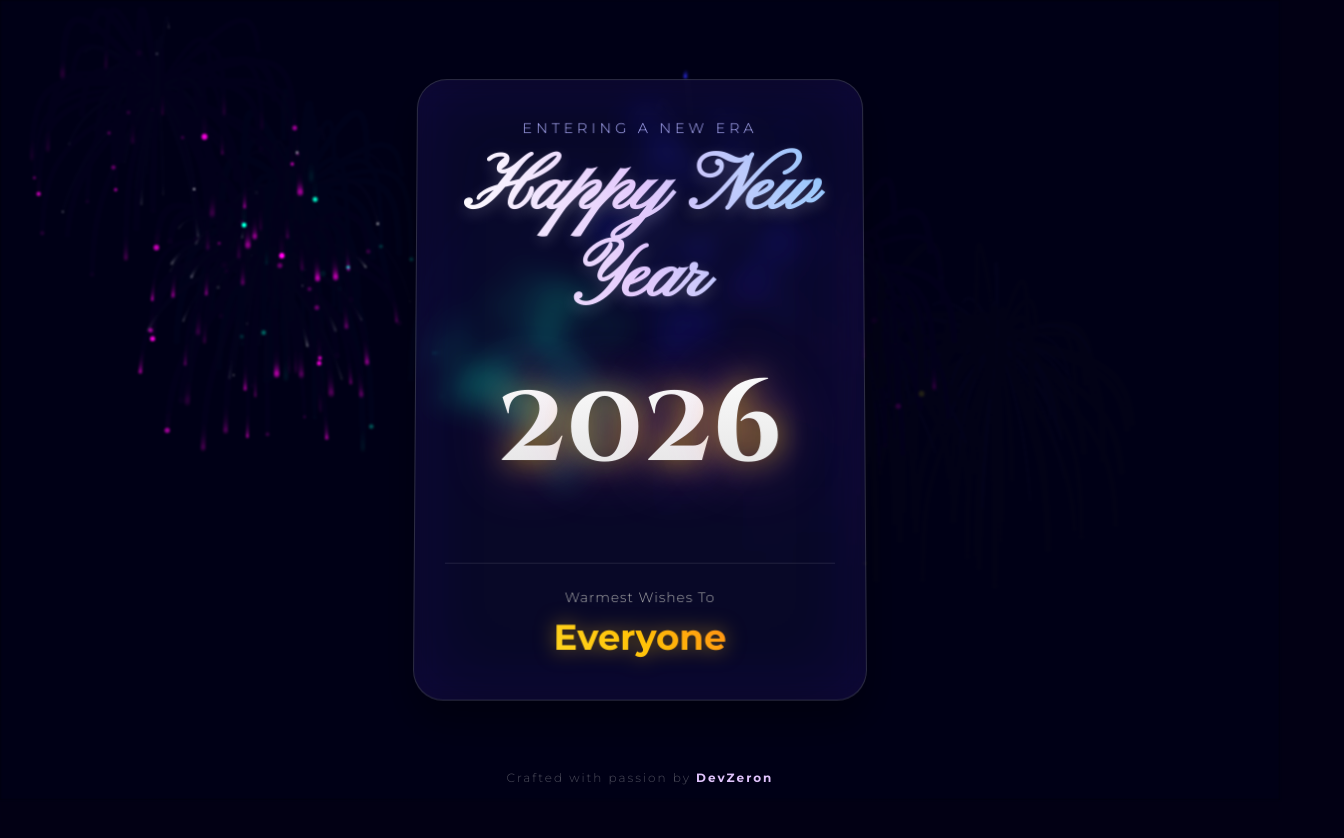
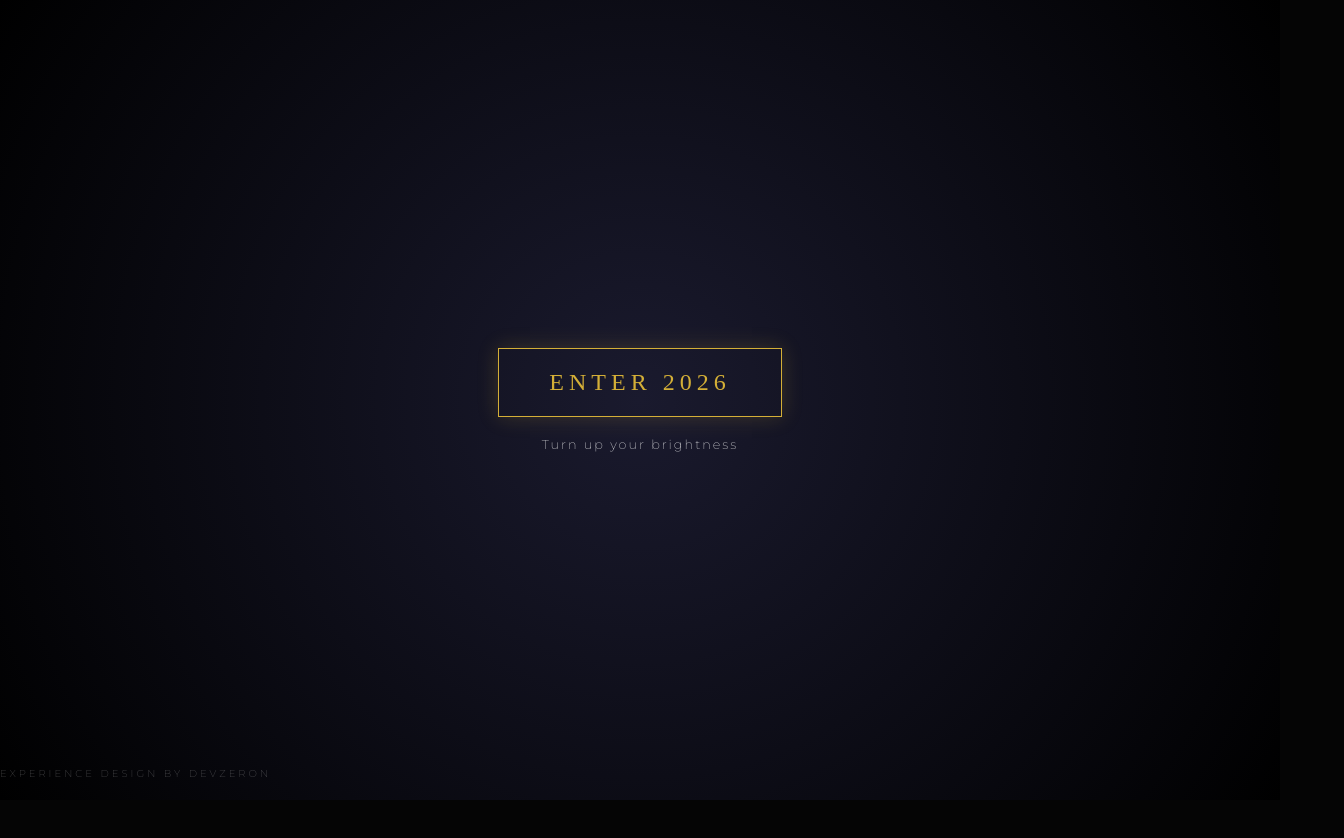
Before and after one commit to ZeronModz/Happy-New-Year-2026, a plain HTML site: page index.html in a window 1280 px wide. Shown: the whole page, 1344 px wide, since content can reach past the window. Before the commit the page ends 800 px from the top, so only its background shows below. Drawn offline with Linux system fonts and the light colour scheme; a web font is replaced by a local one.

Commit message:
Update index.html

```diff
--- a/index.html
+++ b/index.html
@@ -3,231 +3,299 @@
 <head>
     <meta charset="UTF-8">
     <meta name="viewport" content="width=device-width, initial-scale=1.0">
-    <title>Welcome 2026 - A New Beginning</title>
+    <title>2026 Experience | Premium Wish</title>
     <style>
-        /* --- PREMIUM FONTS & RESET --- */
-        @import url('https://fonts.googleapis.com/css2?family=Cinzel+Decorative:wght@700&family=Montserrat:wght@300;700&family=Pinyon+Script&display=swap');
+        /* --- PREMIUM IMPORTS --- */
+        @import url('https://fonts.googleapis.com/css2?family=Italiana&family=Playfair+Display:ital,wght@1,400;1,700&family=Montserrat:wght@200;600&display=swap');
 
-        * {
-            margin: 0;
-            padding: 0;
-            box-sizing: border-box;
+        :root {
+            --gold: #d4af37;
+            --neon-blue: #00f3ff;
+            --deep-bg: #050505;
         }
 
+        * { margin: 0; padding: 0; box-sizing: border-box; }
+
         body {
-            background: #020014; /* Deep dark blue/purple background */
+            background-color: var(--deep-bg);
+            color: white;
+            font-family: 'Montserrat', sans-serif;
             overflow: hidden;
-            font-family: 'Montserrat', sans-serif;
             height: 100vh;
+            width: 100vw;
+        }
+
+        /* --- STAGE MANAGEMENT --- */
+        .stage {
+            position: absolute;
+            top: 0; left: 0;
+            width: 100%; height: 100%;
             display: flex;
+            flex-direction: column;
             justify-content: center;
             align-items: center;
-            color: white;
-            position: relative;
-            perspective: 1000px;
+            transition: opacity 1s ease-in-out, transform 1s ease-in-out;
+            z-index: 10;
         }
 
-        /* --- DYNAMIC BACKGROUND LAYER --- */
-        .bg-gradient {
+        .hidden {
+            opacity: 0;
+            pointer-events: none;
+            transform: scale(1.1);
+            z-index: -1;
+        }
+
+        /* ================= SCENE 1: THE UNLOCK ================= */
+        #scene1 { background: radial-gradient(circle, #1a1a2e 0%, #000 100%); }
+
+        .unlock-btn {
+            background: transparent;
+            border: 1px solid var(--gold);
+            color: var(--gold);
+            padding: 20px 50px;
+            font-family: 'Italiana', serif;
+            font-size: 1.5rem;
+            letter-spacing: 5px;
+            text-transform: uppercase;
+            cursor: pointer;
+            position: relative;
+            overflow: hidden;
+            transition: all 0.5s;
+            box-shadow: 0 0 20px rgba(212, 175, 55, 0.2);
+        }
+
+        .unlock-btn:hover {
+            background: var(--gold);
+            color: #000;
+            box-shadow: 0 0 50px rgba(212, 175, 55, 0.6);
+        }
+
+        .hint-text {
+            margin-top: 20px;
+            font-size: 0.8rem;
+            opacity: 0.5;
+            letter-spacing: 2px;
+            animation: pulse 2s infinite;
+        }
+
+        /* ================= SCENE 2: THE FLOWERS & MESSAGE ================= */
+        #scene2 {
+            background: #000;
+            pointer-events: none; /* Let clicks pass through */
+        }
+
+        .message-box {
+            text-align: center;
+            max-width: 80%;
+        }
+
+        .typing-text {
+            font-family: 'Playfair Display', serif;
+            font-size: 2rem;
+            font-style: italic;
+            background: linear-gradient(to right, #fff, #abaacc);
+            -webkit-background-clip: text;
+            color: transparent;
+            line-height: 1.5;
+        }
+
+        /* Flower Petals CSS */
+        .petal {
             position: absolute;
-            top: 0;
-            left: 0;
-            width: 100%;
-            height: 100%;
-            background: radial-gradient(circle at center, rgba(76, 0, 255, 0.2) 0%, rgba(0, 0, 0, 0.8) 70%, #010008 100%);
-            z-index: -2;
+            background: linear-gradient(45deg, #ff9a9e, #fecfef);
+            border-radius: 100% 0 100% 0;
+            opacity: 0.8;
+            animation: fall linear forwards;
         }
+
+        /* ================= SCENE 3: THE GRAND FINALE ================= */
+        #scene3 { z-index: 5; }
 
         #canvas {
             position: absolute;
-            top: 0;
-            left: 0;
-            width: 100%;
-            height: 100%;
-            z-index: -1;
-            filter: blur(1px) brightness(1.2); /* Enhanced fireworks look */
+            top: 0; left: 0;
+            z-index: 1;
         }
 
-        /* --- MAIN GLASS CARD --- */
-        .main-card {
+        .final-content {
             position: relative;
             z-index: 10;
             text-align: center;
-            padding: 40px 30px;
-            /* Advanced Glassmorphism */
-            background: rgba(255, 255, 255, 0.03);
-            backdrop-filter: blur(15px) saturate(150%);
-            -webkit-backdrop-filter: blur(15px) saturate(150%);
-            border-radius: 30px;
-            border: 1px solid rgba(255, 255, 255, 0.15);
-            box-shadow:
-                0 20px 40px rgba(0,0,0,0.4),
-                0 0 80px rgba(76, 0, 255, 0.1) inset; /* Inner glow */
-            max-width: 90%;
-            width: 450px;
-            transform-style: preserve-3d;
-            animation: cardFloat 8s ease-in-out infinite;
+            mix-blend-mode: screen; /* Blends text with fireworks */
         }
 
-        /* --- TYPOGRAPHY & EFFECTS --- */
-        .intro-text {
-            font-family: 'Montserrat', sans-serif;
-            font-weight: 300;
-            font-size: 0.9rem;
-            letter-spacing: 4px;
+        h1.glitch-header {
+            font-family: 'Italiana', serif;
+            font-size: 6vw; /* Responsive size */
+            color: #fff;
             text-transform: uppercase;
-            color: #b3b3ff;
-            margin-bottom: 5px;
-            opacity: 0;
-            animation: slideUpFade 1s ease-out forwards 0.5s;
+            letter-spacing: 10px;
+            margin-bottom: 0;
+            text-shadow: 0 0 30px rgba(255,255,255,0.5);
+            animation: textShine 3s infinite alternate;
         }
 
-        h1.greeting {
-            font-family: 'Pinyon Script', cursive; /* Elegant script font */
-            font-size: 5rem;
-            line-height: 1.1;
-            background: linear-gradient(to right, #ffffff, #e0c3fc, #8ec5fc);
+        .big-year {
+            font-size: 15vw;
+            font-weight: 900;
+            line-height: 0.9;
+            background: linear-gradient(to bottom, #fff 0%, #888 50%, #000 100%); /* Chrome effect */
             -webkit-background-clip: text;
-            background-clip: text;
             color: transparent;
-            text-shadow: 0 5px 15px rgba(255, 255, 255, 0.2);
-            margin: 10px 0;
-            opacity: 0;
-            animation: zoomInFade 1.2s ease-out forwards 0.8s;
+            -webkit-text-stroke: 2px rgba(255,255,255,0.3);
+            position: relative;
         }
 
-        .year-display {
-            font-family: 'Cinzel Decorative', cursive; /* Luxurious, ornamental font */
-            font-size: 7rem;
-            font-weight: 700;
-            margin: 20px 0 30px;
-            position: relative;
-            display: inline-block;
+        .big-year::after {
+            content: '2026';
+            position: absolute;
+            left: 0; top: 0;
+            width: 100%;
+            color: transparent;
+            text-shadow: 0 0 50px var(--neon-blue);
+            z-index: -1;
+            opacity: 0.5;
+            animation: flicker 2s infinite;
         }
 
-        /* --- NEON GLOW EFFECT FOR 2026 --- */
-        .year-display span {
-            display: inline-block;
-            background: linear-gradient(to bottom, #fff, #e0e0e0);
-            -webkit-background-clip: text;
-            background-clip: text;
-            color: transparent;
-            position: relative;
-            z-index: 2;
-            filter: drop-shadow(0 0 15px rgba(255, 215, 0, 0.6)) drop-shadow(0 0 30px rgba(255, 100, 255, 0.4));
+        .name-highlight {
+            font-family: 'Playfair Display', serif;
+            font-size: 3rem;
+            color: var(--gold);
+            display: block;
+            margin-top: 20px;
+            font-style: italic;
+            text-shadow: 0 0 20px rgba(212, 175, 55, 0.8);
             opacity: 0;
-            animation: slideUpFade 1s cubic-bezier(0.34, 1.56, 0.64, 1) forwards;
-        }
-        /* Staggered animation for numbers */
-        .year-display span:nth-child(1) { animation-delay: 1.2s; }
-        .year-display span:nth-child(2) { animation-delay: 1.4s; }
-        .year-display span:nth-child(3) { animation-delay: 1.6s; }
-        .year-display span:nth-child(4) { animation-delay: 1.8s; }
-
-
-        .recipient-block {
-            margin-top: 30px;
-            border-top: 1px solid rgba(255,255,255,0.1);
-            padding-top: 25px;
-            opacity: 0;
-            animation: fadeIn 1s ease-out forwards 2.2s;
+            animation: slideUp 1s ease-out forwards 1s;
         }
 
-        .wishing-lbl {
-            font-size: 0.85rem;
-            color: #aaa;
-            letter-spacing: 1px;
-            margin-bottom: 10px;
+        .footer {
+            position: absolute;
+            bottom: 20px;
+            font-size: 10px;
+            color: rgba(255,255,255,0.3);
+            text-transform: uppercase;
+            letter-spacing: 3px;
+            z-index: 20;
         }
 
-        .recipient-name {
-            font-family: 'Montserrat', sans-serif;
-            font-size: 2.2rem;
-            font-weight: 700;
-            background: linear-gradient(45deg, #ffeb3b, #ffc107, #ff5722); /* Warm gold/fire gradient */
-            -webkit-background-clip: text;
-            background-clip: text;
-            color: transparent;
-            filter: drop-shadow(0 0 10px rgba(255, 193, 7, 0.5));
-            display: block;
-            word-wrap: break-word;
+        /* --- ANIMATIONS --- */
+        @keyframes pulse { 0%, 100% { opacity: 0.3; } 50% { opacity: 0.8; } }
+        @keyframes fall {
+            to { transform: translateY(100vh) rotate(720deg); opacity: 0; }
         }
+        @keyframes flicker {
+            0%, 19%, 21%, 23%, 25%, 54%, 56%, 100% { opacity: 0.5; }
+            20%, 24%, 55% { opacity: 1; text-shadow: 0 0 80px var(--neon-blue); }
+        }
+        @keyframes textShine { from { filter: brightness(100%); } to { filter: brightness(150%); } }
+        @keyframes slideUp { from { transform: translateY(50px); opacity: 0; } to { transform: translateY(0); opacity: 1; } }
 
-
-        /* --- FOOTER --- */
-        .footer {
-            position: absolute;
-            bottom: 15px;
-            width: 100%;
-            text-align: center;
-            font-size: 0.75rem;
-            color: rgba(255,255,255,0.3);
-            z-index: 10;
-            letter-spacing: 2px;
-        }
-        .footer span { color: #e0c3fc; font-weight: 600; }
-
-
-        /* --- KEYFRAME ANIMATIONS --- */
-        @keyframes cardFloat {
-            0%, 100% { transform: translateY(0) rotateX(0deg); }
-            50% { transform: translateY(-15px) rotateX(2deg); } /* Subtle 3D tilt */
-        }
-        @keyframes slideUpFade {
-            from { transform: translateY(40px); opacity: 0; }
-            to { transform: translateY(0); opacity: 1; }
-        }
-        @keyframes zoomInFade {
-            from { transform: scale(0.8); opacity: 0; filter: blur(10px); }
-            to { transform: scale(1); opacity: 1; filter: blur(0); }
-        }
-        @keyframes fadeIn { from { opacity: 0; } to { opacity: 1; } }
-
-        /* --- MOBILE OPTIMIZATION --- */
-        @media (max-width: 480px) {
-            .main-card { padding: 30px 20px; }
-            h1.greeting { font-size: 3.8rem; }
-            .year-display { font-size: 5rem; margin: 15px 0 25px; }
-            .recipient-name { font-size: 1.8rem; }
-            .intro-text { font-size: 0.8rem; }
+        @media (max-width: 768px) {
+            h1.glitch-header { font-size: 2.5rem; letter-spacing: 5px; }
+            .big-year { font-size: 25vw; }
+            .name-highlight { font-size: 2rem; }
+            .unlock-btn { padding: 15px 30px; font-size: 1.2rem; }
         }
     </style>
 </head>
 <body>
 
-    <div class="bg-gradient"></div>
-    <canvas id="canvas"></canvas>
+    <div id="scene1" class="stage">
+        <button class="unlock-btn" onclick="startJourney()">Enter 2026</button>
+        <p class="hint-text">Turn up your brightness</p>
+    </div>
 
-    <div class="main-card">
-        <p class="intro-text">Entering a new era</p>
-        <h1 class="greeting">Happy New Year</h1>
-        <div class="year-display">
-            <span>2</span><span>0</span><span>2</span><span>6</span>
-        </div>
-
-        <div class="recipient-block">
-            <p class="wishing-lbl">Warmest Wishes To</p>
-            <span class="recipient-name" id="nameDisplay">Everyone</span>
+    <div id="scene2" class="stage hidden">
+        <div class="message-box">
+            <p id="typewriter" class="typing-text"></p>
         </div>
     </div>
 
-    <div class="footer">
-        Crafted with passion by <span>DevZeron</span>
+    <div id="scene3" class="stage hidden">
+        <canvas id="canvas"></canvas>
+        <div class="final-content">
+            <h1 class="glitch-header">Happy New Year</h1>
+            <div class="big-year">2026</div>
+            <span id="recipientName" class="name-highlight"></span>
+        </div>
     </div>
 
+    <div class="footer">Experience Design by DevZeron</div>
+
     <script>
-        /* --- 1. DYNAMIC NAME HANDLING --- */
+        // --- 1. CONFIG & SETUP ---
         const urlParams = new URLSearchParams(window.location.search);
-        const name = urlParams.get('name');
-        const nameDisplay = document.getElementById('nameDisplay');
+        const name = urlParams.get('name') || "Everyone";
+        document.getElementById('recipientName').innerText = name;
+        document.title = `2026 Wish for ${name}`;
 
-        if (name) {
-            nameDisplay.textContent = name.replace(/</g, "&lt;").replace(/>/g, "&gt;");
-            document.title = `Happy New Year 2026 - Wishes for ${name}`;
+        // --- 2. JOURNEY CONTROL ---
+        function startJourney() {
+            // Hide Scene 1
+            document.getElementById('scene1').classList.add('hidden');
+
+            // Show Scene 2
+            const scene2 = document.getElementById('scene2');
+            scene2.classList.remove('hidden');
+
+            // Start Flower Rain
+            createFlowerRain();
+
+            // Typewriter Effect
+            const text = `Goodbye 2025... \n A new chapter awaits for you, ${name}. \n Are you ready?`;
+            const typeWriterElement = document.getElementById('typewriter');
+            let i = 0;
+
+            function type() {
+                if (i < text.length) {
+                    typeWriterElement.innerHTML += text.charAt(i) === '\n' ? '<br/>' : text.charAt(i);
+                    i++;
+                    setTimeout(type, 50);
+                } else {
+                    // After typing finishes, wait 2 seconds then go to Finale
+                    setTimeout(launchFinale, 2000);
+                }
+            }
+            type();
         }
-        // No else needed, default is "Everyone" in HTML
 
-        /* --- 2. ENHANCED FIREWORKS ENGINE (Modernized) --- */
+        function launchFinale() {
+            // Hide Scene 2
+            document.getElementById('scene2').classList.add('hidden');
+
+            // Show Scene 3
+            const scene3 = document.getElementById('scene3');
+            scene3.classList.remove('hidden');
+
+            // Start Fireworks Loop
+            animateFireworks();
+
+            // Initial Boom
+            for(let i=0; i<5; i++) {
+                setTimeout(() => {
+                    createFirework(window.innerWidth/2 + (Math.random()*200 - 100), window.innerHeight/2 + (Math.random()*200 - 100));
+                }, i * 300);
+            }
+        }
+
+        // --- 3. FLOWER ANIMATION (CSS + JS) ---
+        function createFlowerRain() {
+            const container = document.getElementById('scene2');
+            for (let i = 0; i < 50; i++) {
+                let petal = document.createElement('div');
+                petal.classList.add('petal');
+                petal.style.left = Math.random() * 100 + 'vw';
+                petal.style.width = Math.random() * 15 + 10 + 'px';
+                petal.style.height = petal.style.width;
+                petal.style.animationDuration = Math.random() * 3 + 2 + 's';
+                petal.style.animationDelay = Math.random() * 2 + 's';
+                container.appendChild(petal);
+            }
+        }
+
+        // --- 4. ADVANCED FIREWORKS ENGINE ---
         const canvas = document.getElementById("canvas");
         const ctx = canvas.getContext("2d");
         let w, h;
@@ -240,65 +308,80 @@
         window.addEventListener("resize", resize);
         resize();
 
-        function random(min, max) { return Math.random() * (max - min) + min; }
+        class Particle {
+            constructor(x, y, color) {
+                this.x = x; this.y = y; this.color = color;
+                this.angle = Math.random() * Math.PI * 2;
+                this.velocity = Math.random() * 8 + 2; // High velocity for explosion
+                this.friction = 0.95;
+                this.gravity = 0.05;
+                this.alpha = 1;
+                this.decay = Math.random() * 0.015 + 0.005;
 
-        class Particle {
-            constructor(x, y, color, isSparkle = false) {
-                this.x = x; this.y = y; this.color = color;
-                const angle = random(0, Math.PI * 2);
-                const speed = isSparkle ? random(1, 3) : random(2, 8); // Faster, bigger explosions
-                this.vx = Math.cos(angle) * speed;
-                this.vy = Math.sin(angle) * speed;
-                this.alpha = 1;
-                this.friction = isSparkle ? 0.98 : 0.95;
-                this.gravity = isSparkle ? 0.02 : 0.06;
-                this.decay = random(0.008, 0.015); // Longer lasting
-                this.size = isSparkle ? random(0.5, 1.5) : random(1.5, 3);
+                this.vx = Math.cos(this.angle) * this.velocity;
+                this.vy = Math.sin(this.angle) * this.velocity;
             }
+
             update() {
-                this.vx *= this.friction; this.vy *= this.friction;
+                this.vx *= this.friction;
+                this.vy *= this.friction;
                 this.vy += this.gravity;
-                this.x += this.vx; this.y += this.vy;
+                this.x += this.vx;
+                this.y += this.vy;
                 this.alpha -= this.decay;
             }
+
             draw() {
                 ctx.save();
                 ctx.globalAlpha = this.alpha;
                 ctx.beginPath();
-                ctx.arc(this.x, this.y, this.size, 0, Math.PI * 2);
+                ctx.arc(this.x, this.y, 2, 0, Math.PI * 2);
                 ctx.fillStyle = this.color;
                 ctx.fill();
-                ctx.shadowBlur = 10; // Bloom effect
+                // Add Trail
+                ctx.shadowBlur = 10;
                 ctx.shadowColor = this.color;
                 ctx.restore();
             }
         }
 
         function createFirework(x, y) {
-            const colors = ['#ff00de', '#00ffcc', '#3333ff', '#ffea00', '#ff5e00'];
-            const color = colors[Math.floor(random(0, colors.length))];
-            for (let i = 0; i < 60; i++) particles.push(new Particle(x, y, color)); // More particles
-            for (let i = 0; i < 20; i++) particles.push(new Particle(x, y, '#fff', true)); // Add white sparkles
+            // Gold, Cyan, Magenta, White
+            const colors = ['#d4af37', '#00f3ff', '#ff00ff', '#ffffff', '#ff4d4d'];
+            const color = colors[Math.floor(Math.random() * colors.length)];
+
+            // Create explosion
+            for (let i = 0; i < 80; i++) {
+                particles.push(new Particle(x, y, color));
+            }
         }
 
-        function animate() {
-            ctx.fillStyle = "rgba(2, 0, 20, 0.2)"; // Richer trail color
+        function animateFireworks() {
+            // Clear with slight opacity for trails
+            ctx.fillStyle = "rgba(5, 5, 5, 0.2)";
             ctx.fillRect(0, 0, w, h);
+
             particles.forEach((p, index) => {
-                p.update(); p.draw();
+                p.update();
+                p.draw();
                 if (p.alpha <= 0) particles.splice(index, 1);
             });
-            if (Math.random() < 0.03) {
-                createFirework(random(w*0.1, w*0.9), random(h*0.1, h*0.5));
+
+            // Random fireworks
+            if (Math.random() < 0.04) {
+                createFirework(Math.random() * w, Math.random() * h * 0.6);
             }
-            requestAnimationFrame(animate);
+
+            requestAnimationFrame(animateFireworks);
         }
-        animate();
 
-        // Interactive click/tap
-        document.addEventListener('click', (e) => createFirework(e.clientX, e.clientY));
-        document.addEventListener('touchstart', (e) => createFirework(e.touches[0].clientX, e.touches[0].clientY));
-
+        // Interactive Firework
+        document.addEventListener('click', (e) => {
+            // Only if scene 3 is active
+            if(!document.getElementById('scene3').classList.contains('hidden')){
+                createFirework(e.clientX, e.clientY);
+            }
+        });
     </script>
 </body>
 </html>
```
